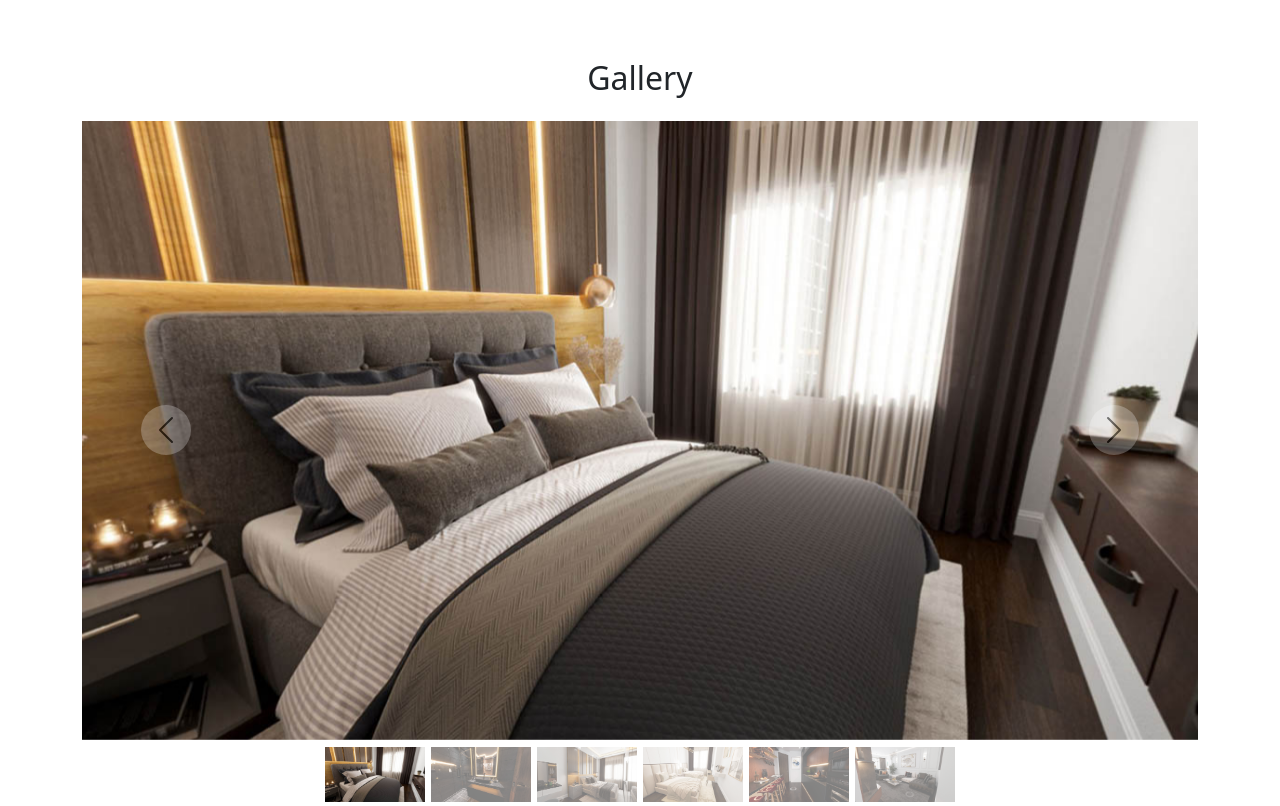
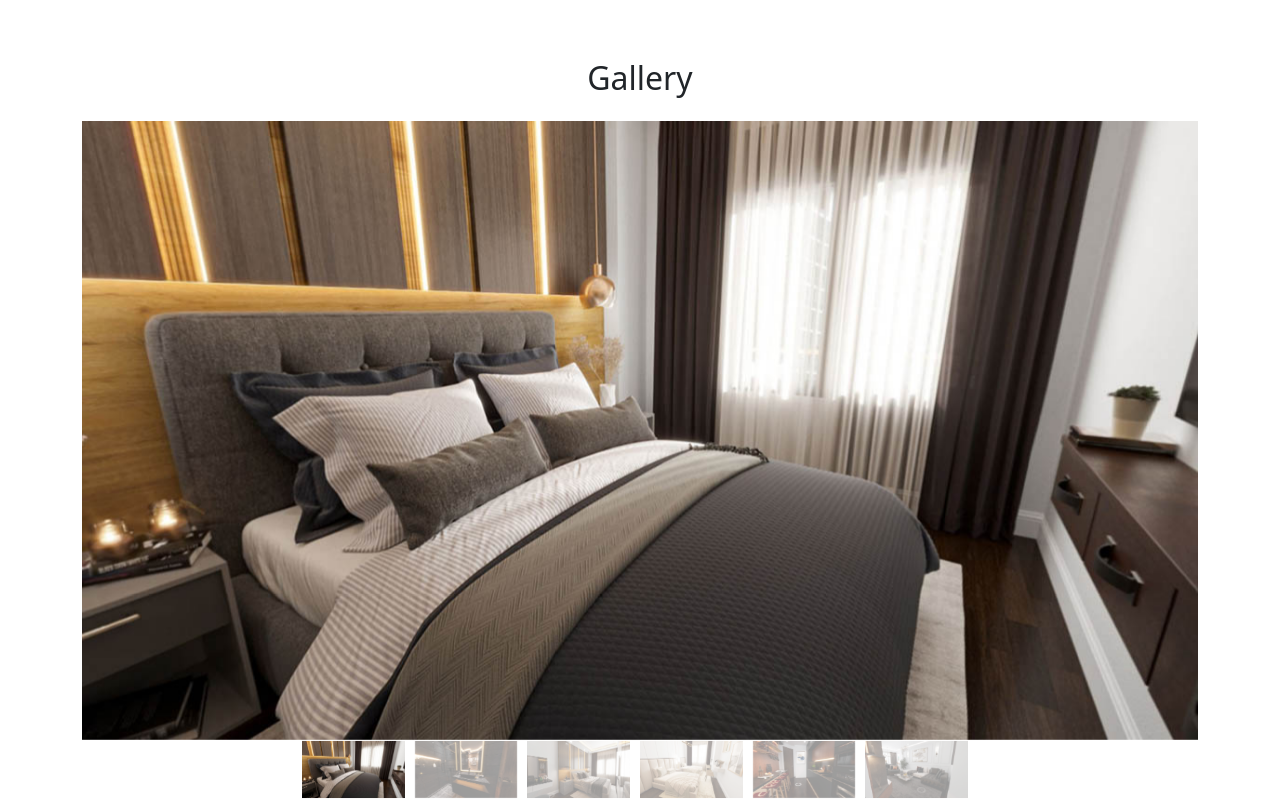
Before and after one commit to alexkid2001/realestate, a website built with Vite: page src/index.html in a window 1280 px wide. Shown: the part 860-1666 px from the top of the page. Built offline with nearby package versions, Linux system fonts and the light colour scheme.

Commit message:
added swiper.js. added fullscreen for gallery

```diff
--- a/package.json
+++ b/package.json
@@ -8,6 +8,7 @@
     "vite": "^6.1.0"
   },
   "dependencies": {
-    "bootstrap": "^5.3.3"
+    "bootstrap": "^5.3.3",
+    "swiper": "^11.2.4"
   }
 }
--- a/src/index.html
+++ b/src/index.html
@@ -153,74 +153,86 @@
                 </div>
             </div>
         </div>
+    </div>
 </section>
 
 <section class="container py-5">
     <h2 class="text-center mb-4">Gallery</h2>
-    <div id="carouselGallery" class="carousel slide carousel-dark carousel-fade">
-        <div class="carousel-inner mb-5">
-            <div class="carousel-item active">
-                <img src="assets/1.jpg" class="d-block w-100" alt="..."/>
+    <div class="swiper-container gallery-swiper">
+        <div class="swiper-wrapper">
+            <div class="swiper-slide">
+                <img src="assets/1.jpg" class="img-fluid open-modal" alt="..."/>
             </div>
-            <div class="carousel-item">
-                <img src="assets/2.jpg" class="d-block w-100" alt="..."/>
+            <div class="swiper-slide">
+                <img src="assets/2.jpg" class="img-fluid open-modal" alt="..."/>
             </div>
-            <div class="carousel-item">
-                <img src="assets/3.jpg" class="d-block w-100" alt="..."/>
+            <div class="swiper-slide">
+                <img src="assets/3.jpg" class="img-fluid open-modal" alt="..."/>
             </div>
-            <div class="carousel-item">
-                <img src="assets/4.jpg" class="d-block w-100" alt="..."/>
+            <div class="swiper-slide">
+                <img src="assets/4.jpg" class="img-fluid open-modal" alt="..."/>
             </div>
-            <div class="carousel-item">
-                <img src="assets/5.jpg" class="d-block w-100" alt="..."/>
+            <div class="swiper-slide">
+                <img src="assets/5.jpg" class="img-fluid open-modal" alt="..."/>
             </div>
-            <div class="carousel-item">
-                <img src="assets/6.jpg" class="d-block w-100" alt="..."/>
+            <div class="swiper-slide">
+                <img src="assets/6.jpg" class="img-fluid open-modal" alt="..."/>
             </div>
         </div>
-
-        <button class="carousel-control-prev" type="button" data-bs-target="#carouselGallery" data-bs-slide="prev">
-            <span class="icon-wrapper">
-                <span class="carousel-control-prev-icon" aria-hidden="true"></span>
-                <span class="visually-hidden">Previous</span>
-            </span>
-        </button>
-        <button class="carousel-control-next" type="button" data-bs-target="#carouselGallery" data-bs-slide="next">
-            <span class="icon-wrapper">
-                <span class="carousel-control-next-icon" aria-hidden="true"></span>
-                <span class="visually-hidden">Next</span>
-            </span>
-        </button>
-
-
-        <div class="carousel-indicators" style="margin-bottom: -20px;">
-            <button type="button" data-bs-target="#carouselGallery" data-bs-slide-to="0" class="active"
-                    aria-current="true" aria-label="Slide 1" style="width: 100px;">
-                <img class="d-block w-100 img-fluid" src="assets/1.jpg" alt="..."/>
-            </button>
-            <button type="button" data-bs-target="#carouselGallery" data-bs-slide-to="1"
-                    aria-current="true" aria-label="Slide 2" style="width: 100px;">
-                <img class="d-block w-100 img-fluid" src="assets/2.jpg" alt="..."/>
-            </button>
-            <button type="button" data-bs-target="#carouselGallery" data-bs-slide-to="2"
-                    aria-current="true" aria-label="Slide 3" style="width: 100px;">
-                <img class="d-block w-100 img-fluid" src="assets/3.jpg" alt="..."/>
-            </button>
-            <button type="button" data-bs-target="#carouselGallery" data-bs-slide-to="3"
-                    aria-current="true" aria-label="Slide 4" style="width: 100px;">
-                <img class="d-block w-100 img-fluid" src="assets/4.jpg" alt="..."/>
-            </button>
-            <button type="button" data-bs-target="#carouselGallery" data-bs-slide-to="4"
-                    aria-current="true" aria-label="Slide 5" style="width: 100px;">
-                <img class="d-block w-100 img-fluid" src="assets/5.jpg" alt="..."/>
-            </button>
-            <button type="button" data-bs-target="#carouselGallery" data-bs-slide-to="5"
-                    aria-current="true" aria-label="Slide 6" style="width: 100px;">
-                <img class="d-block w-100 img-fluid" src="assets/6.jpg" alt="..."/>
-            </button>
+        <div class="swiper-button-next"></div>
+        <div class="swiper-button-prev"></div>
+    </div>
+    <div class="swiper thumbnails-swiper">
+        <div class="swiper-wrapper">
+            <div class="swiper-slide">
+                <img src="assets/1.jpg" alt="..."/>
+            </div>
+            <div class="swiper-slide">
+                <img src="assets/2.jpg" alt="..."/>
+            </div>
+            <div class="swiper-slide">
+                <img src="assets/3.jpg" alt="..."/>
+            </div>
+            <div class="swiper-slide">
+                <img src="assets/4.jpg" alt="..."/>
+            </div>
+            <div class="swiper-slide">
+                <img src="assets/5.jpg" alt="..."/>
+            </div>
+            <div class="swiper-slide">
+                <img src="assets/6.jpg" alt="..."/>
+            </div>
         </div>
     </div>
 </section>
+
+<div class="fullscreen-modal" id="fullscreenModal">
+    <span class="close-btn">&times;</span>
+    <div class="swiper-container fullscreen-swiper">
+        <div class="swiper-wrapper">
+            <div class="swiper-slide">
+                <img src="assets/1.jpg" alt="Image 1" class="img-fluid">
+            </div>
+            <div class="swiper-slide">
+                <img src="assets/2.jpg" alt="Image 2" class="img-fluid">
+            </div>
+            <div class="swiper-slide">
+                <img src="assets/3.jpg" alt="Image 3" class="img-fluid">
+            </div>
+            <div class="swiper-slide">
+                <img src="assets/4.jpg" alt="Image 4" class="img-fluid">
+            </div>
+            <div class="swiper-slide">
+                <img src="assets/5.jpg" alt="Image 5" class="img-fluid">
+            </div>
+            <div class="swiper-slide">
+                <img src="assets/6.jpg" alt="Image 6" class="img-fluid">
+            </div>
+        </div>
+        <div class="swiper-button-next"></div>
+        <div class="swiper-button-prev"></div>
+    </div>
+</div>
 
 
 <section class="container py-5">
@@ -382,5 +394,6 @@
 </section>
 
 <script src="https://cdn.jsdelivr.net/npm/bootstrap@5.3.0/dist/js/bootstrap.bundle.min.js"></script>
+<script type="module" src="js/main.js" defer></script>
 </body>
 </html>
--- a/src/js/main.js
+++ b/src/js/main.js
@@ -0,0 +1,43 @@
+import Swiper from 'swiper/bundle';
+import 'swiper/css/bundle';
+
+
+const thumbnailsSwiper = new Swiper('.thumbnails-swiper', {
+    slidesPerView: 10,
+    spaceBetween: 10,
+    freeMode: true,
+    watchSlidesProgress: true,
+});
+
+const gallerySwiper = new Swiper('.gallery-swiper', {
+    slidesPerView: 1,
+    spaceBetween: 30,
+    navigation: {
+        nextEl: '.swiper-button-next',
+        prevEl: '.swiper-button-prev',
+    },
+    loop: true,
+    thumbs: {
+        swiper: thumbnailsSwiper,
+    },
+});
+
+const fullscreenSwiper = new Swiper('.fullscreen-swiper', {
+    slidesPerView: 1,
+    spaceBetween: 30,
+    navigation: {
+        nextEl: '.swiper-button-next',
+        prevEl: '.swiper-button-prev',
+    },
+    loop: true,
+});
+
+document.querySelectorAll('.open-modal').forEach(image => {
+    image.addEventListener('click', () => {
+        document.getElementById('fullscreenModal').style.display = 'flex';
+    });
+});
+
+document.querySelector('.close-btn').addEventListener('click', () => {
+    document.getElementById('fullscreenModal').style.display = 'none';
+});
--- a/src/scss/carousel.css
+++ b/src/scss/carousel.css
@@ -14,6 +14,7 @@
 
 .embed-container {
     height: 700px;
+}
 
 @media (max-width: 1200px) {
     .embed-container {
@@ -29,3 +30,72 @@
     .embed-container {
         height: 70vw;
     }
+}
+
+.gallery-swiper.swiper-container {
+    overflow: hidden;
+}
+
+.thumbnails-swiper .swiper-slide {
+    text-align: center;
+    font-size: 18px;
+    background: transparent;
+    display: flex;
+    justify-content: center;
+    align-items: center;
+    opacity: 0.4;
+    cursor: pointer;
+}
+
+.thumbnails-swiper .swiper-slide-thumb-active {
+    opacity: 1;
+}
+
+.thumbnails-swiper .swiper-slide img {
+    display: block;
+    width: 100%;
+    height: 100%;
+    object-fit: contain;
+}
+
+.thumbnails-swiper .swiper-wrapper {
+    justify-content: center;
+}
+
+.thumbnails-swiper.swiper {
+    width: 100%;
+    height: 60px;
+    margin-left: auto;
+    margin-right: auto;
+}
+
+.fullscreen-modal {
+    display: none;
+    position: fixed;
+    top: 0;
+    left: 0;
+    width: 100%;
+    height: 100%;
+    background: rgba(0, 0, 0, 0.8);
+    justify-content: center;
+    align-items: center;
+    z-index: 1050;
+}
+.fullscreen-modal .swiper-container {
+    width: 90%;
+    height: 90%;
+    overflow: hidden;
+}
+.fullscreen-modal .close-btn {
+    position: absolute;
+    top: 20px;
+    right: 30px;
+    font-size: 30px;
+    color: white;
+    cursor: pointer;
+}
+
+.fullscreen-modal .swiper-slide {
+    display: flex;
+    align-items: center;
+}
```
Also changed, not shown: 1 other file.
